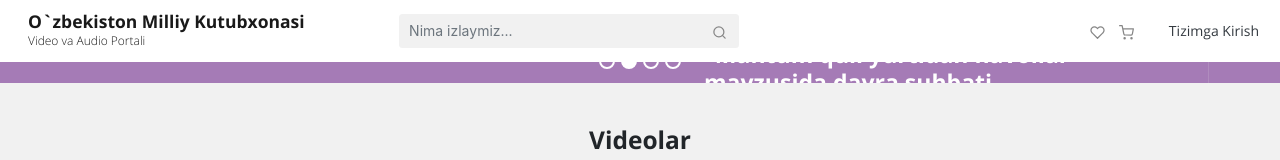
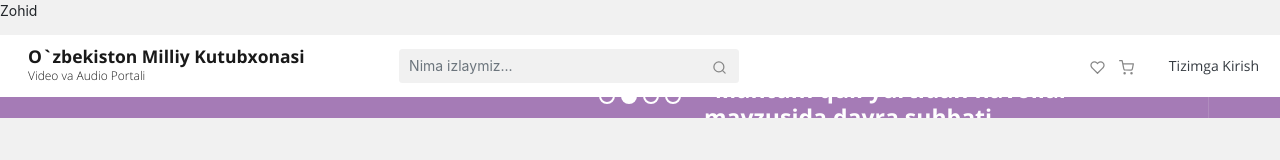
Before and after one commit to zokhidkhoja08/Ozbekiston-kutibxonasi-page, a plain HTML site: page index.html in a window 1280 px wide. Shown: the top 160 px of the page. Drawn offline with Linux system fonts and the light colour scheme.

Commit message:
Update index.html

```diff
--- a/index.html
+++ b/index.html
@@ -9,6 +9,7 @@
 </head>
 <body>
 
+   <p>Zohid</p>
 
 <nav class="navbar navbar navbar-expand-xl bg-white navbar-light">
     <a href="#" class="navbar-brand d-flex align-items-center">
```
